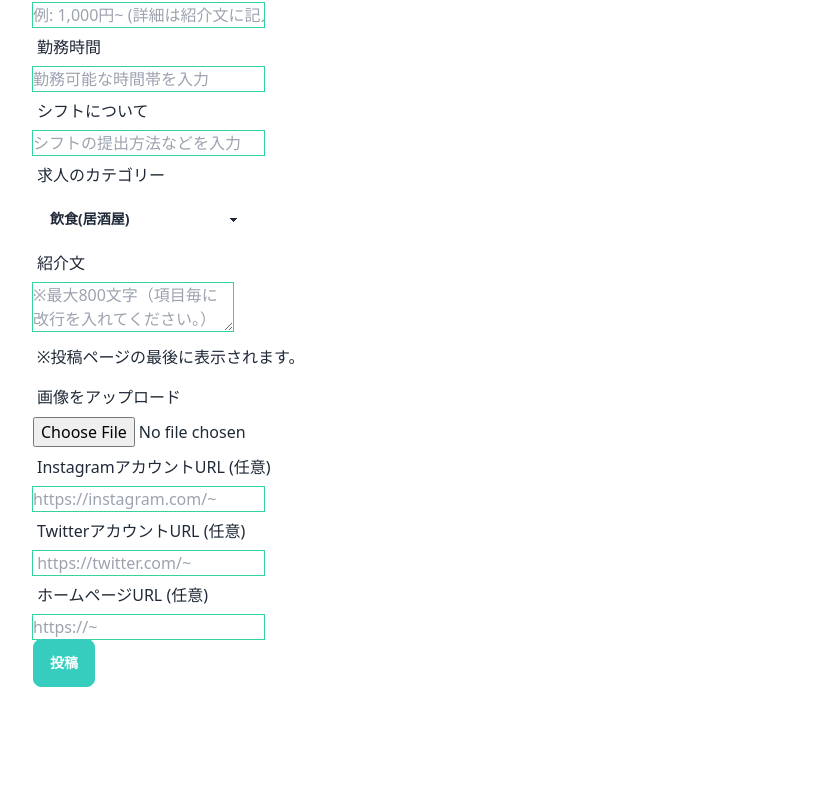
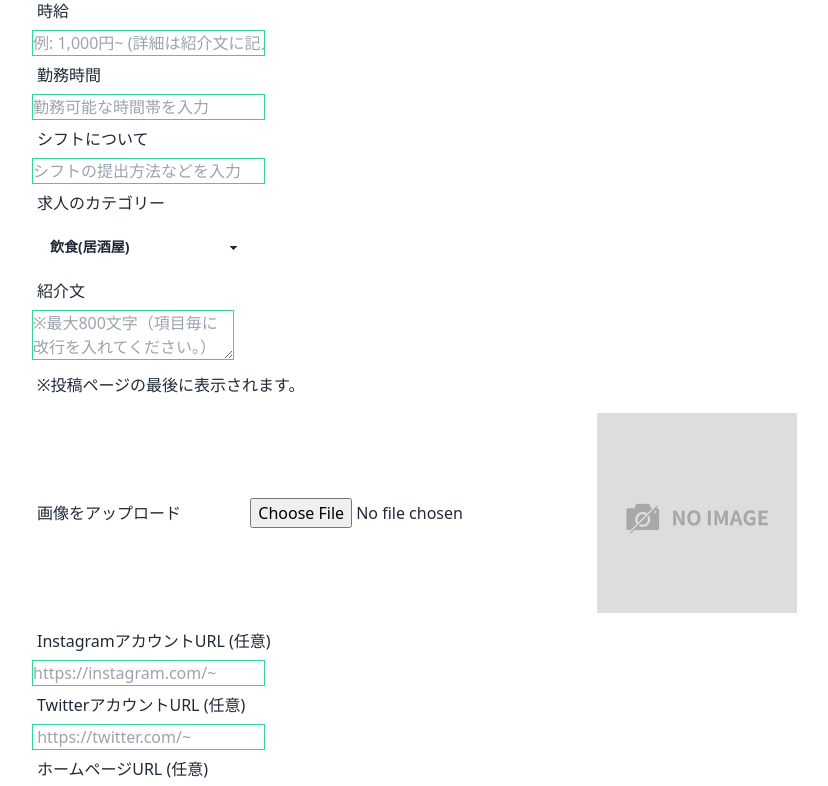
Before and after one commit to soichiro-kotaki/UN-WORK, a Next.js app: page /postform in a window 1280 px wide. Shown: the part 1079-1865 px from the top of the page, without its empty margins (223-1051 px from the left). Before the commit the page ends 1766 px from the top, so only its background shows below. Built offline with nearby package versions, Linux system fonts and the light colour scheme; no server answers.

Commit message:
新規アカウント登録時・投稿時の画像プレビュー機能の実装

```diff
--- a/src/components/forms/PostForm.tsx
+++ b/src/components/forms/PostForm.tsx
@@ -1,4 +1,5 @@
 import React, { useContext, useEffect, useState } from "react";
+import Image from "next/image";
 import { useRouter } from "next/router";
 
 //apis
@@ -18,9 +19,10 @@ import { PostFormValuesType } from "src/types/form/PostFormValuesType";
 import { UserAuthContext } from "@pages/_app";
 
 export const PostForm: React.FC = () => {
+    const User = useContext(UserAuthContext);
+    const [preview, setPreview] = useState("/no-post-image.jpeg");
+    const [draft, setDraft] = useState("");
     const router = useRouter();
-    const User = useContext(UserAuthContext);
-    const [draft, setDraft] = useState("");
 
     const {
         register,
@@ -29,6 +31,7 @@ export const PostForm: React.FC = () => {
         reset,
         getValues,
         setFocus,
+        watch,
     } = useForm<PostFormValuesType>({
         mode: "onSubmit",
         reValidateMode: "onSubmit",
@@ -39,6 +42,10 @@ export const PostForm: React.FC = () => {
             salary: "",
             job_time: "",
             submission_shift_request: "",
+            post_img: null,
+            instagram: "",
+            twitter: "",
+            homepage: "",
         },
     });
 
@@ -74,6 +81,20 @@ export const PostForm: React.FC = () => {
         };
     }, [getValues, setFocus]);
 
+    //投稿画像が変更された時にプレビュー用の画像URLを生成し、表示
+    const watchPostImg = watch("post_img");
+    useEffect(() => {
+        const imgFile = getValues("post_img");
+
+        if (!imgFile) {
+            return;
+        }
+
+        if (imgFile.length > 0) {
+            setPreview(window.URL.createObjectURL(imgFile[0]));
+        }
+    }, [getValues, watchPostImg]);
+
     return (
         <>
             <form
@@ -82,7 +103,8 @@ export const PostForm: React.FC = () => {
                 className="text-gray-900 dark:text-dark-text"
             >
                 <p className="text-xs my-4 lg:text-lg lg:my-8">
-                    ※ページを離れると、紹介文の内容のみ、下書きとして保存されます。
+                    ※ページを離れると、紹介文の内容のみ、下書きとして保存されます。投稿画像とURLは
+                    投稿後に編集・追加可能です。
                 </p>
 
                 {/* 求人タイトル入力フォーム */}
@@ -249,23 +271,32 @@ export const PostForm: React.FC = () => {
                 </label>
 
                 {/* 画像アップロードフォーム */}
-                <label className="label mt-6" htmlFor="userImg">
-                    <span className="text-lg">画像をアップロード</span>
-                </label>
+                <label
+                    className="label mt-6 flex flex-col w-56 mx-auto hover:brightness-75 hover:cursor-pointer"
+                    htmlFor="userImg"
+                >
+                    <span className="text-lg text-normal-btn">画像をアップロード</span>
                     <div className="mb-2">
                         {errors.post_img && <ErrorMessage errorMessage={errors.post_img.message} />}
                     </div>
                     <input
                         type="file"
                         id="userImg"
-                    defaultValue={null}
                         name="userImg"
                         accept="image/*"
-                    className="w-full p-2 text-lg duration-150 bg-white ring-green-400 ring-1 rounded-md focus:outline-none focus:ring-green-200 focus:ring-4 dark:text-dark-text dark:bg-transparent"
+                        className="hidden w-full p-2 text-lg duration-150 bg-white ring-green-400 ring-1 rounded-md focus:outline-none focus:ring-green-200 focus:ring-4 dark:text-dark-text dark:bg-transparent"
                         {...register("post_img", {
                             required: "画像を選択してください。",
                         })}
                     />
+                    <Image
+                        src={preview}
+                        width={200}
+                        height={200}
+                        alt={"プロフィール画像プレビュー"}
+                        className="object-cover  block"
+                    />
+                </label>
 
                 {/* リンク(Instagram)入力フォーム */}
                 <label className="label mt-6 mb-2" htmlFor="instagram">
@@ -275,7 +306,6 @@ export const PostForm: React.FC = () => {
                     type="instagram"
                     id="instagram"
                     placeholder="https://instagram.com/~"
-                    defaultValue={""}
                     className="w-full p-2 pl-3 text-lg duration-150 border border-green-400 rounded-md focus:bg-green-50  focus:outline-none lg:border-0 lg:ring-green-400 lg:ring-1 lg:focus:ring-green-200 lg:focus:ring-4 dark:focus:bg-dark-content"
                     {...register("instagram")}
                 />
@@ -288,7 +318,6 @@ export const PostForm: React.FC = () => {
                     type="twitter"
                     id="twitter"
                     placeholder=" https://twitter.com/~"
-                    defaultValue={""}
                     className="w-full p-2 pl-3 text-lg duration-150 border border-green-400 rounded-md focus:bg-green-50  focus:outline-none lg:border-0 lg:ring-green-400 lg:ring-1 lg:focus:ring-green-200 lg:focus:ring-4 dark:focus:bg-dark-content"
                     {...register("twitter")}
                 />
@@ -301,7 +330,6 @@ export const PostForm: React.FC = () => {
                     type="homepage"
                     id="homepage"
                     placeholder="https://~"
-                    defaultValue={""}
                     className="w-full p-2 pl-3 text-lg duration-150 border border-green-400 rounded-md focus:bg-green-50  focus:outline-none lg:border-0 lg:ring-green-400 lg:ring-1 lg:focus:ring-green-200 lg:focus:ring-4 dark:focus:bg-dark-content"
                     {...register("homepage")}
                 />
--- a/src/components/forms/SignupForm.tsx
+++ b/src/components/forms/SignupForm.tsx
@@ -1,4 +1,5 @@
-import React from "react";
+import React, { useEffect, useState } from "react";
+import Image from "next/image";
 import { useRouter } from "next/router";
 
 //apis
@@ -15,6 +16,7 @@ import { ErrorMessage } from "@components/atoms/buttons/ErrorMessage";
 import { SignupFormValuesType } from "src/types/form/SignupFormValuesType";
 
 export const SignupForm: React.FC = () => {
+    const [preview, setPreview] = useState("/no-user-image.jpg");
     const router = useRouter();
 
     const actionCodeSettings = {
@@ -23,9 +25,11 @@ export const SignupForm: React.FC = () => {
 
     const {
         register,
+        getValues,
         handleSubmit,
         formState: { errors },
         reset,
+        watch,
     } = useForm<SignupFormValuesType>({
         mode: "onSubmit",
         reValidateMode: "onSubmit",
@@ -54,6 +58,20 @@ export const SignupForm: React.FC = () => {
             reset();
         }
     };
+
+    //プロフィール画像が変更された時にプレビュー用の画像URLを生成し、表示
+    const watchUserImg = watch("userImg");
+    useEffect(() => {
+        const imgFile = getValues("userImg");
+
+        if (!imgFile) {
+            return;
+        }
+
+        if (imgFile.length > 0) {
+            setPreview(window.URL.createObjectURL(imgFile[0]));
+        }
+    }, [getValues, watchUserImg]);
 
     return (
         <>
@@ -135,7 +153,7 @@ export const SignupForm: React.FC = () => {
                     className="w-full select text-lg duration-150 ring-green-400 bg-white ring-1 rounded-md focus:outline-none focus:ring-green-200 focus:ring-4"
                     required
                     id="grade"
-                    {...register("grade", {})}
+                    {...register("grade")}
                 >
                     <option disabled={true} defaultChecked={true}>
                         学年
@@ -154,7 +172,7 @@ export const SignupForm: React.FC = () => {
                     className="w-full select text-lg duration-150 ring-green-400 bg-white ring-1 rounded-md focus:outline-none focus:ring-green-200 focus:ring-4"
                     required
                     id="subject"
-                    {...register("subject", {})}
+                    {...register("subject")}
                 >
                     <option disabled={true} defaultChecked={true}>
                         学科
@@ -165,24 +183,34 @@ export const SignupForm: React.FC = () => {
                 </select>
 
                 {/* プロフィール画像登録フォーム */}
-                <label className="label mt-6" htmlFor="userImg">
-                    <span className="text-lg">プロフィール用画像を選択</span>
-                </label>
-                <div className="mb-2">
+                <div className="mb-2 mt-8">
                     {errors.userImg && <ErrorMessage errorMessage={errors.userImg.message} />}
                 </div>
+                <label
+                    className="label flex flex-col w-56 mx-auto hover:brightness-75 hover:cursor-pointer"
+                    htmlFor="userImg"
+                >
+                    <span className="text-lg text-normal-btn">プロフィール用画像を選択</span>
                     <input
                         type="file"
                         id="userImg"
                         name="userImg"
                         accept="image/*"
-                    className="w-full p-2 text-lg duration-150 bg-white ring-green-400 ring-1 rounded-md focus:outline-none focus:ring-green-200 focus:ring-4"
+                        className="hidden w-full p-2 text-lg duration-150 bg-white ring-green-400 ring-1 rounded-md focus:outline-none focus:ring-green-200 focus:ring-4"
                         {...register("userImg", {
                             required: "画像を選択してください。",
                         })}
                     />
+                    <Image
+                        src={preview}
+                        width={200}
+                        height={200}
+                        alt={"プロフィール画像プレビュー"}
+                        className="object-cover rounded-full block"
+                    />
                     <label className="label" htmlFor="userImg">
                         <span className="text-sm">※ログイン後に変更可能です</span>
+                    </label>
                 </label>
 
                 {/* リンク(Instagram)入力フォーム */}
```
Also changed, not shown: public/no-post-image.jpeg (added), public/no-user-image.jpg (added). Lines whose indentation alone changed are shown as unchanged.
